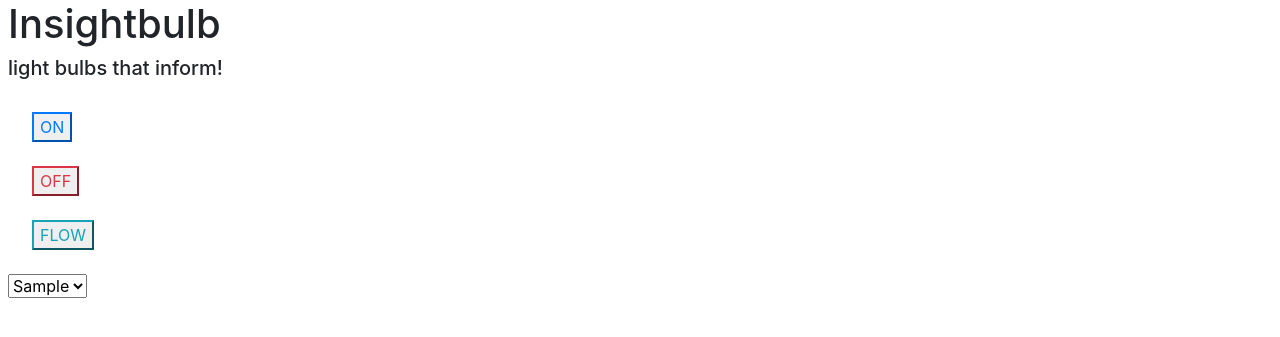
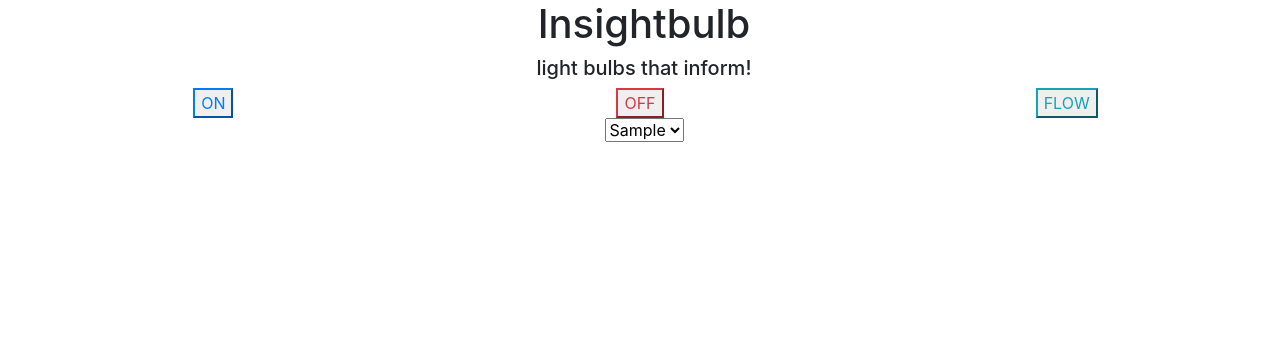
Before and after one commit to insightbulb/insightbulb, a Flask app: template templates/index.html in a window 1280 px wide. Shown: the top 337 px of the page. Run offline with Flask 2, Linux system fonts and the light colour scheme; the template is opened without the code that fills it: most values are stand-ins (such as "Sample title", 1, 10 or a date in 2020); parts of the project's set-up code (start-up, migrations or seed data) failed here and were passed over; some libraries are stand-ins or nearby versions.

Commit message:
index.html: Center all elements on main page.

```diff
--- a/templates/index.html
+++ b/templates/index.html
@@ -24,27 +24,38 @@
 </head>
 <body>
 <div id="mount-point">
+    <div class="container-fluid text-center">
             <h1 style="margin-left: 8px">Insightbulb</h1>
             <h5 style="margin-left: 8px">light bulbs that inform!</h5>
-    <br/>
+
+            <div class="row">
+                <div class="col">
                     <form action="/toggle-on/" method="post">
-        <button style="margin-left: 32px" class="btn-outline-primary" name="ON" type="submit">ON</button>
+                        <button class="btn-outline-primary" name="ON" type="submit">ON</button>
                     </form>
-    <br/>
+                </div>
+                <div class="col">
                     <form action="/toggle-off/" method="post">
-        <button style="margin-left: 32px" class="btn-outline-danger" name="ON" type="submit">OFF</button>
+                        <button class="btn-outline-danger" name="ON" type="submit">OFF</button>
                     </form>
-    <br/>
+                </div>
+                <div class="col">
                     <form action="/toggle-flow/" method="post">
-        <button style="margin-left: 32px" class="btn-outline-info" name="ON" type="submit">FLOW</button>
+                        <button class="btn-outline-info" name="ON" type="submit">FLOW</button>
                     </form>
-    <br/>
+                </div>
+            </div>
 
+            <div class="row">
+                <div class="col">
                     <select style="margin-left: 8px" name="region" method="GET" action="/">
                         {% for us_region_element in us_regions %}
                             <option value="{{ us_region_element }}" selected>{{ us_region_element }} </option>
                         {% endfor %}
                     </select>
                 </div>
+            </div>
+    </div>
+</div>
 </body>
 </html>
```
Lines whose indentation alone changed are shown as unchanged.
